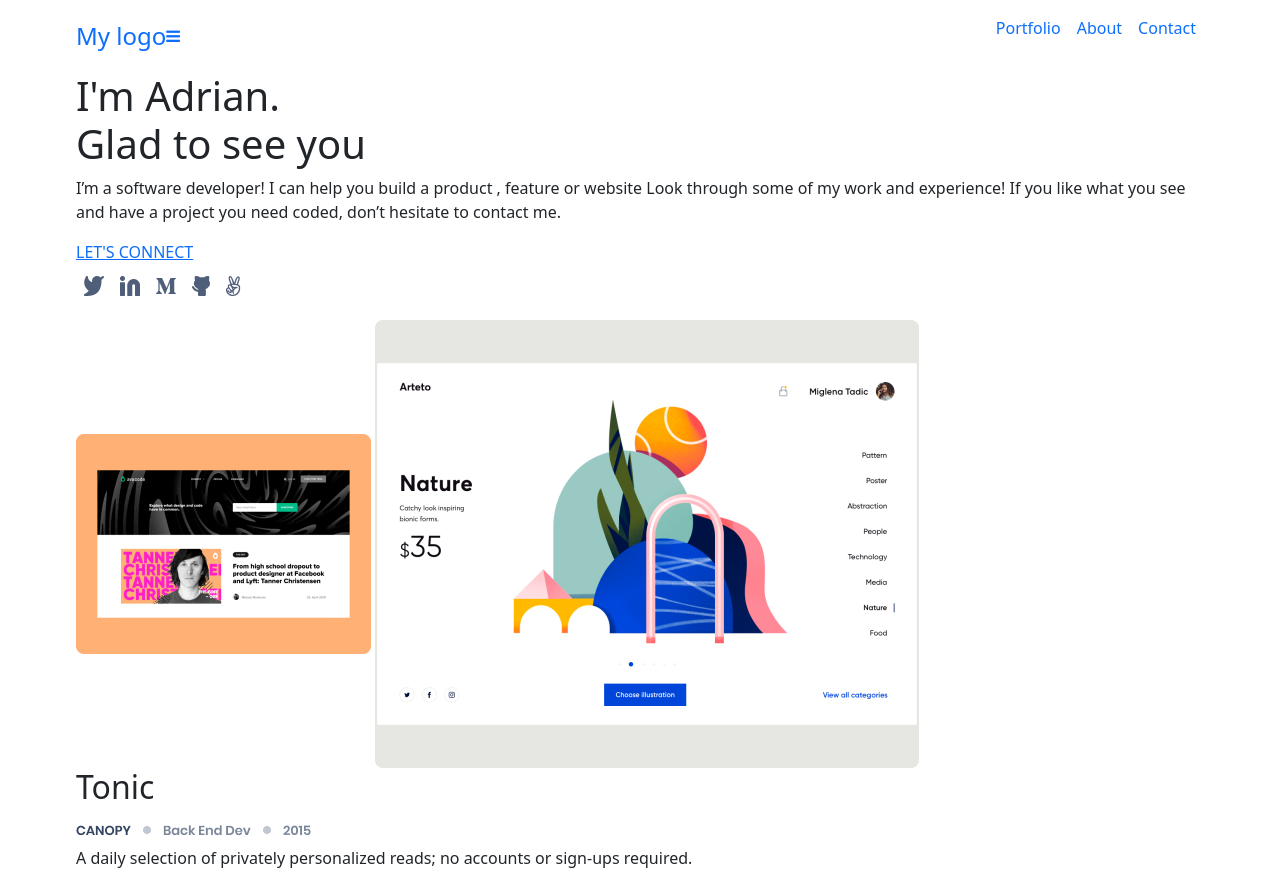
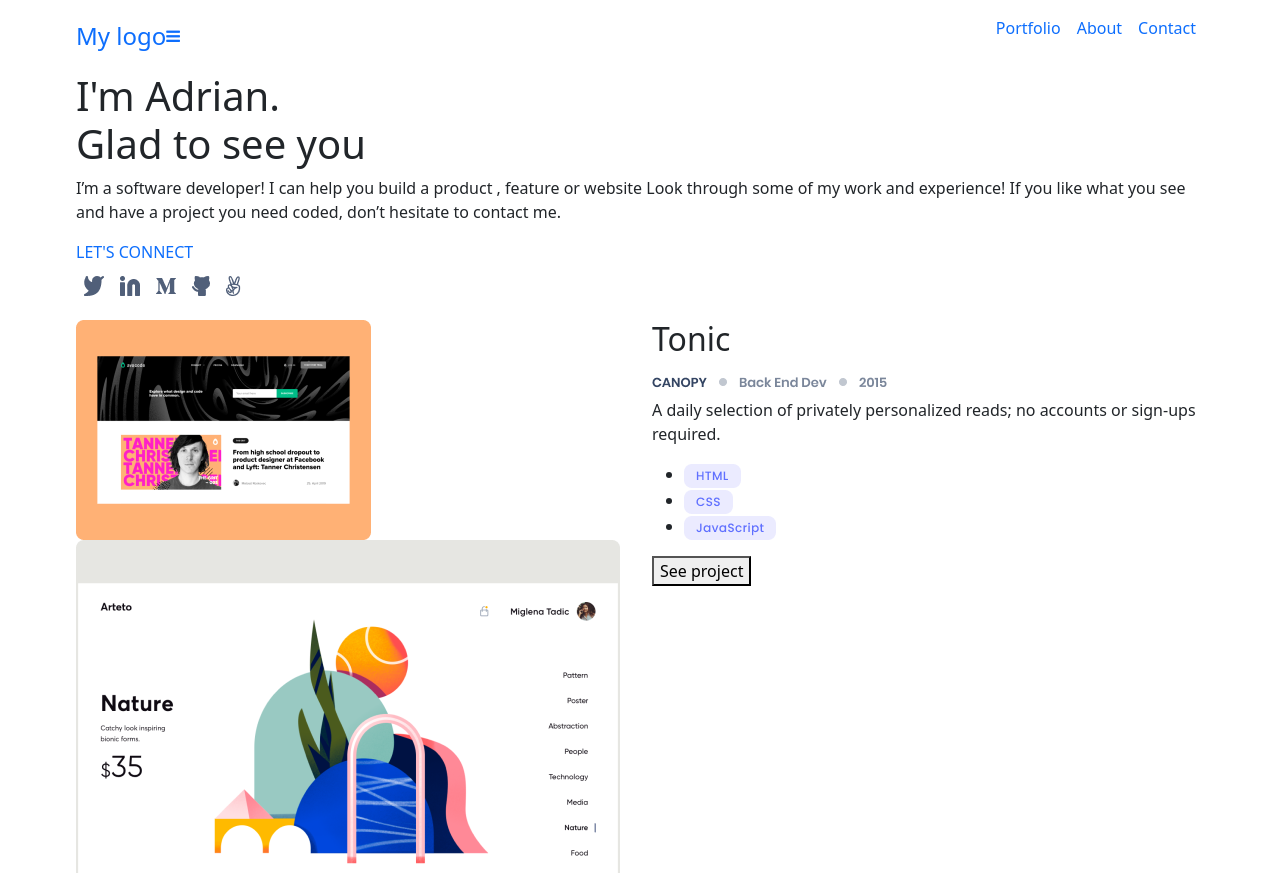
Before and after one commit to AdrianScharff/Bootstrap-Portfolio-Project-, a website: page index.html in a window 1280 px wide. Shown: the top 873 px of the page. Drawn offline with nearby package versions, Linux system fonts and the light colour scheme.

Commit message:
remove underline in icons header and add row in works

```diff
--- a/index.html
+++ b/index.html
@@ -16,7 +16,7 @@
       <nav class="navbar navbar-dark navbar-expand-md d-flex justify-content-between text-primary">
         <a class="fs-4 text-decoration-none" href="#">My logo</a>
         <!-- <div><a href="#" class="fa fa-bars"></a></div> -->
-        <div>
+        <div >
             <button href="#" class="navbar-toggler justify-content-end"
             type="button"
             data-toggle="collapse"
@@ -39,13 +39,13 @@
     <!-- main section -->
     <section>
         <section class="container-fluid">
-            <div>
+            <div class="d-flex flex-column flex-fill">
                 <h1>I'm Adrian. <br> Glad to see you </h1>
                 <p>I’m a software developer! I can help you build a product , feature or website Look through some of my
                     work and experience! If you like what you see and have a project you need coded, don’t hesitate to
                     contact me.</p>
                 <div>
-                    <a href="#">LET'S CONNECT</a>
+                    <a class="text-decoration-none" href="#">LET'S CONNECT</a>
                     <ul class="list-unstyled d-flex">
                         <li class="p-2"><a id="twit" href="https://twitter.com/CryptogodAdrian"> <img class="socialicon" src="./images/Twittericon.png"
                                     alt=""> </a></li>
@@ -64,12 +64,12 @@
         <!-- cards section -->
         <section class="container-fluid">
             <!-- first card -->
-            <div class="cards" id="cardfirst">
-                <div class="orange">
+            <div class="row">
+                <div class="col-6">
                     <img class="card1mobile" src="./images/orange.snapshot.png" alt="">
                     <img class="sample card1desk" src="./images/card1desk .png" alt="">
                 </div>
-                <div class="left-block">
+                <div class="col-6">
                     <h2>Tonic</h2>
                     <div><img class="canopy" src="./images/Frame 2.png" alt=""></div>
                     <p>A daily selection of privately personalized reads; no accounts or sign-ups required.</p>
--- a/style.css
+++ b/style.css
@@ -1,10 +1,11 @@
 /* CSS complementary styles */
-@import url('https://fonts.googleapis.com/css2?family=Poppins:wght@200;300;400;500;600;700&display=swap');
+@import url('https://fonts.googleapis.com/css?family=Poppins:400,700,900');
 
-body {
-  font-family: Poppins, sans-serif;
+/* body {
+  font-family: 'Poppins';
+  font-weight: 700;
   background-color: rgb(240, 241, 241);
-}
+} */
 
 .container-fluid {
     max-width: 90%;
```
